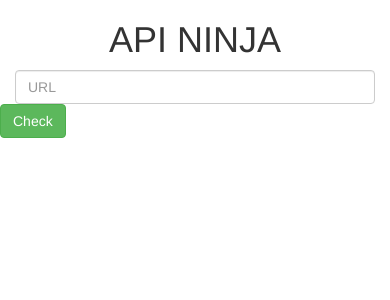
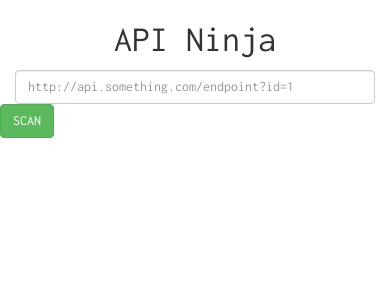
Before and after one commit to urchinsec/param-ninja, a Flask app: page / in a window 390 px wide. Shown: the top 300 px of the page. Run offline with Flask 2, Linux system fonts and the light colour scheme; some libraries are stand-ins or nearby versions.

Commit message:
updated index.html

```diff
--- a/templates/index.html
+++ b/templates/index.html
@@ -1,10 +1,29 @@
+<!-- <header></header>
+<H1>API NINJA</H1>
+<form action="check">
+  <input type="text" name="url_to_check"/>
+  <input type="button">Submit</input>
+</form> -->
+
 {% extends "bootstrap/base.html" %}
-{% block title %}API NINJA{% endblock %}
+{% block title %}API-NINJA{% endblock %}
+
+{% block navbar %}
+<div class="navbar navbar-fixed-top">
+  <!-- ... -->
+</div>
+{% endblock %}
 
 {% block content %}
+  <style>
+    @import url("https://fonts.googleapis.com/css?family=Inconsolata:400,400i,700");
+    .container, td{
+      font-family: 'Inconsolata', sans-serif;
+    }
+  </style>
   <div class="container">
     <div class="row">
-      <h1 class="text-center col-12">API NINJA</h1>
+      <h1 class="text-center col-12">API Ninja</h1>
     </div>
     <div>
       <form class="form" action="check" method="post">
@@ -15,9 +34,9 @@
             {% else %}
               {% set url = "" %}
             {% endif %}
-            <input type="text" class="form-control" placeholder="URL" name="url" value={{ url }}>
+            <input type="text" class="form-control" placeholder="http://api.something.com/endpoint?id=1" name="url" value={{ url }}>
           </div>
-          <button type="button" class="btn btn-success col-sm-2" onclick="submit()">Check</button>
+          <button type="button" class="btn btn-success col-sm-2" onclick="submit()">SCAN</button>
         </div>
       </form>
       <div>
@@ -36,7 +55,7 @@
                 <td class="text-danger">{{ check_result["technology"]}}</td>
               </tr>
               <tr>
-                <td>[2] Vulnerabilties Spotted</td>
+                <td>[2] Vulnerability Spotted</td>
                 <td class="text-danger">{{ check_result["vuln"]}}</td>
               </tr>
               <tr>
@@ -45,15 +64,16 @@
               </tr>
               <tr>
                 <td>[4] Request Tampering</td>
-                <td></td>
+                <td class="text-danger">{{ check_result["request_tamp"]}}</td>
               </tr>
               <tr>
-                <td>[5] Exploitation Information</td>
+                <td>[5] Exploit Information</td>
+                <td class="text-danger">{{ check_result["exploit_info"]}}</td>
                 <td></td>
               </tr>
               <tr>
                 <td>[6] Mitigation</td>
-                <td></td>
+                <td class="text-danger">{{ check_result["mitigation_info"]}}</td>
               </td>
               </tr>
             </tbody>
```
